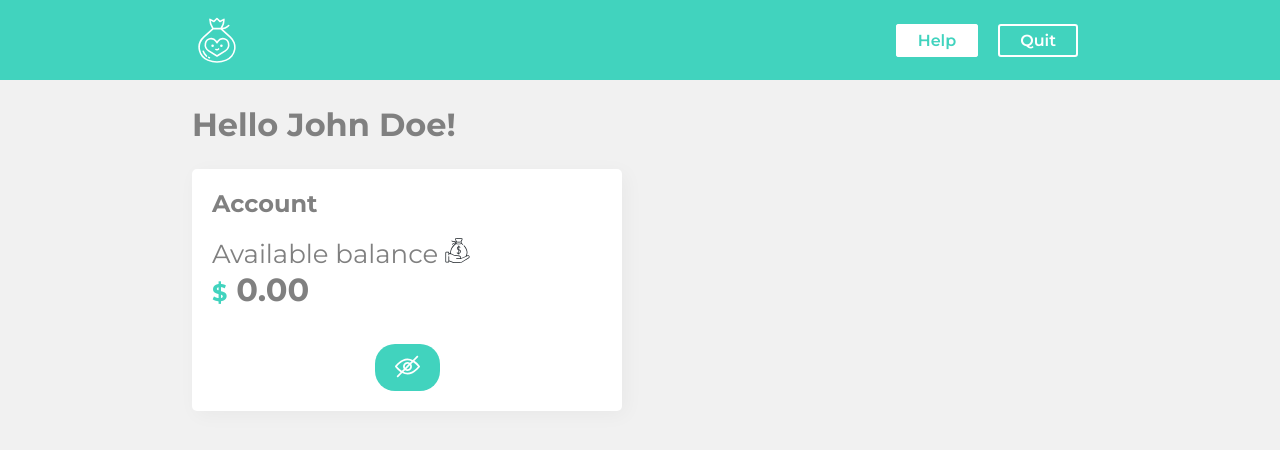
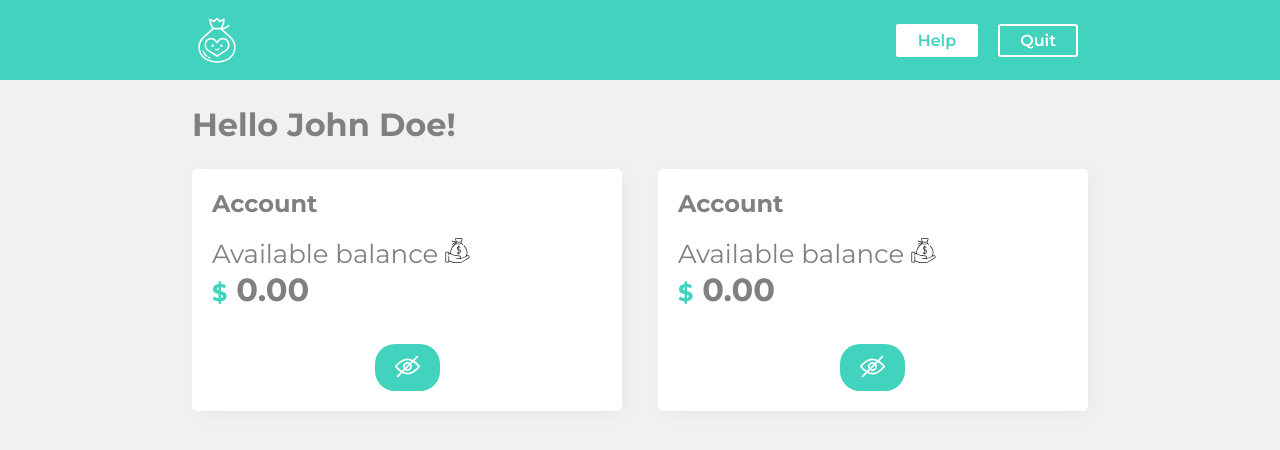
Before and after one commit to MakenRosa/alura-cursos, a React (Create React App) app in the folder REACT/smart-bank/: page / in a window 1280 px wide. Shown: the top 450 px of the page. Built offline with nearby package versions, Linux system fonts and the light colour scheme.

Commit message:
refactor(react): separated styles.css into differents styled-components

```diff
--- a/REACT/smart-bank/src/Components/Account/index.jsx
+++ b/REACT/smart-bank/src/Components/Account/index.jsx
@@ -1,8 +1,14 @@
 import React, { useState } from "react";
+import styled from "styled-components";
 
 import private_svg from "../../assets/images/private.svg";
 import icon_eye from "../../assets/images/eye.svg";
 import money from "../../assets/images/money.svg";
+import { Icon, Box, Balance, Detail, Button} from "../UI";
+
+const MarginIcon = styled(Icon)`
+  margin-top: 2px;
+`
 
 const Account = () => {
   const [toggleState, untoggle] = useState(true);
@@ -12,29 +18,27 @@ const Account = () => {
   };
 
   return (
-    <div className="box">
+    <Box>
       <h2>Account</h2>
       <div style={{ fontSize: "26px", padding: "20px 0" }}>
         Available balance{" "}
         <span>
-          <img className="icon-image" src={money} alt="Balance icon" />
+          <Icon src={money} alt="Balance icon" />
         </span>
         {toggleState ? (
-          <div className="balance">
-            <span className="detail">$</span> 0.00{" "}
-          </div>
+          <Balance>
+            <Detail>$</Detail> 0.00{" "}
+          </Balance>
         ) : null}
       </div>
 
-      <button className="btn" onClick={toggleHandler}>
-        <img
-          style={{ marginTop: "2px" }}
-          className="icon-image"
+      <Button onClick={toggleHandler}>
+        <MarginIcon
           src={toggleState ? private_svg : icon_eye}
           alt="Balance privacy icon"
         />
-      </button>
-    </div>
+      </Button>
+    </Box>
   );
 };
 
--- a/REACT/smart-bank/src/Components/Container/index.jsx
+++ b/REACT/smart-bank/src/Components/Container/index.jsx
@@ -1,16 +1,35 @@
 import React from "react";
+import styled from "styled-components";
 
 import Title from "../Title";
 import Account from "../Account";
 
+const StyledContainer = styled.div`
+  background-color: #f1f1f1;
+  min-height: 90vh;
+  padding: 0px 15vw;
+`
+
+const Content = styled.section`
+  display: flex;
+  flex-direction: row;
+  justify-content: space-between;
+
+  @media (max-width: 800px) {
+    flex-direction: column;
+  }
+`
+
 const Container = () => {
   return (
-    <div className="container">
+    <StyledContainer>
       <Title>Hello John Doe!</Title>
-      <section className="content">
+      <Content>
         <Account />
-      </section>
-    </div>
+        <Account />
+
+      </Content>
+    </StyledContainer>
   );
 };
 
--- a/REACT/smart-bank/src/Components/Header/index.jsx
+++ b/REACT/smart-bank/src/Components/Header/index.jsx
@@ -3,6 +3,18 @@ import styled from "styled-components";
 import bank_logo from "../../assets/images/bank_logo.svg";
 
 import { primaryColor } from "../UI/variables";
+
+const BtnHeader = styled.a`
+  text-align: center;
+  border-radius: 3px;
+  padding: 5px 20px;
+  margin: 0 10px;
+  font-weight: 600;
+  border: 2px solid white;
+
+  background: ${(props) => props.primary ? "white" : primaryColor};
+  color: ${(props) => props.primary ? primaryColor : "white"};
+`
 
 const StyledHeader = styled.nav`
   background-color: ${primaryColor};
@@ -23,12 +35,12 @@ const Header = () => {
     <StyledHeader>
       <Logo src={bank_logo} alt="Logo Smart Bank" />
       <div>
-        <a className="btn-secondary" href="https://google.com">
+        <BtnHeader primary href="https://google.com">
           Help
-        </a>
-        <a className="btn-primary" href="https://google.com">
+        </BtnHeader>
+        <BtnHeader  href="https://google.com">
           Quit
-        </a>
+        </BtnHeader>
       </div>
     </StyledHeader>
   );
--- /dev/null
+++ b/REACT/smart-bank/src/Components/UI/index.js
@@ -0,0 +1,45 @@
+import styled from 'styled-components';
+
+export const Icon = styled.img `
+  height: 25px;
+  width: 25px;
+`
+
+export const Box = styled.div `
+  display: flex;
+  flex-direction: column;
+  justify-content: space-between;
+  background-color: white;
+  border-radius: 5px;
+  box-shadow: 4px 4px 20px 0px rgba(0, 0, 0, 0.04);
+  padding: 20px;
+  width: 48%;
+
+  @media (max-width: 800px) {
+    width: 95%;
+    margin: 5px;
+  }
+`
+
+export const Button = styled.button `
+  margin: 15px auto 0px auto;
+  display: block;
+  border-radius: 20px;
+  background-color: #41d3be;
+  border: none;
+  color: white;
+  font-weight: 600;
+  font-size: 14px;
+  padding: 8px 20px;
+  cursor: pointer;
+`
+
+export const Detail = styled.span `
+  color: #41d3be;
+  font-size: 24px;
+`
+
+export const Balance = styled.div `
+  font-weight: 700;
+  font-size: 32px;
+`
--- a/REACT/smart-bank/src/assets/styles.css
+++ /dev/null
@@ -1,85 +0,0 @@
-.btn-primary {
-  text-align: center;
-  border-radius: 3px;
-  padding: 5px 20px;
-  margin: 0 10px;
-  font-weight: 600;
-  border: 2px solid white;
-
-  color: white;
-  background: transparent;
-}
-
-.btn-secondary {
-  text-align: center;
-  border-radius: 3px;
-  padding: 5px 20px;
-  margin: 0 10px;
-  font-weight: 600;
-  border: 2px solid white;
-
-  background: white;
-  color: #41d3be;
-}
-
-.container {
-  background-color: #f1f1f1;
-  min-height: 90vh;
-  padding: 0px 15vw;
-}
-
-.content {
-  display: flex;
-  flex-direction: row;
-  justify-content: space-between;
-}
-
-.icon-image {
-  height: 25px;
-  width: 25px;
-}
-
-.btn {
-  margin: 15px auto 0px auto;
-  display: block;
-  border-radius: 20px;
-  background-color: #41d3be;
-  border: none;
-  color: white;
-  font-weight: 600;
-  font-size: 14px;
-  padding: 8px 20px;
-  cursor: pointer;
-}
-
-.box {
-  display: flex;
-  flex-direction: column;
-  justify-content: space-between;
-  background-color: white;
-  border-radius: 5px;
-  box-shadow: 4px 4px 20px 0px rgba(0, 0, 0, 0.04);
-  padding: 20px;
-  width: 48%;
-}
-
-.balance {
-  font-weight: 700;
-  font-size: 32px;
-}
-
-.detail {
-  color: #41d3be;
-  font-size: 24px;
-}
-
-@media (max-width: 800px) {
-  .box {
-    width: 95%;
-    margin: 5px;
-  }
-
-  .content {
-    flex-direction: column;
-  }
-}
--- a/REACT/smart-bank/src/index.js
+++ b/REACT/smart-bank/src/index.js
@@ -1,6 +1,5 @@
 import React from "react";
 import ReactDOM from "react-dom";
 import App from "./App";
-import "./assets/styles.css";
 
 ReactDOM.render(<App />, document.getElementById("root"));
```
